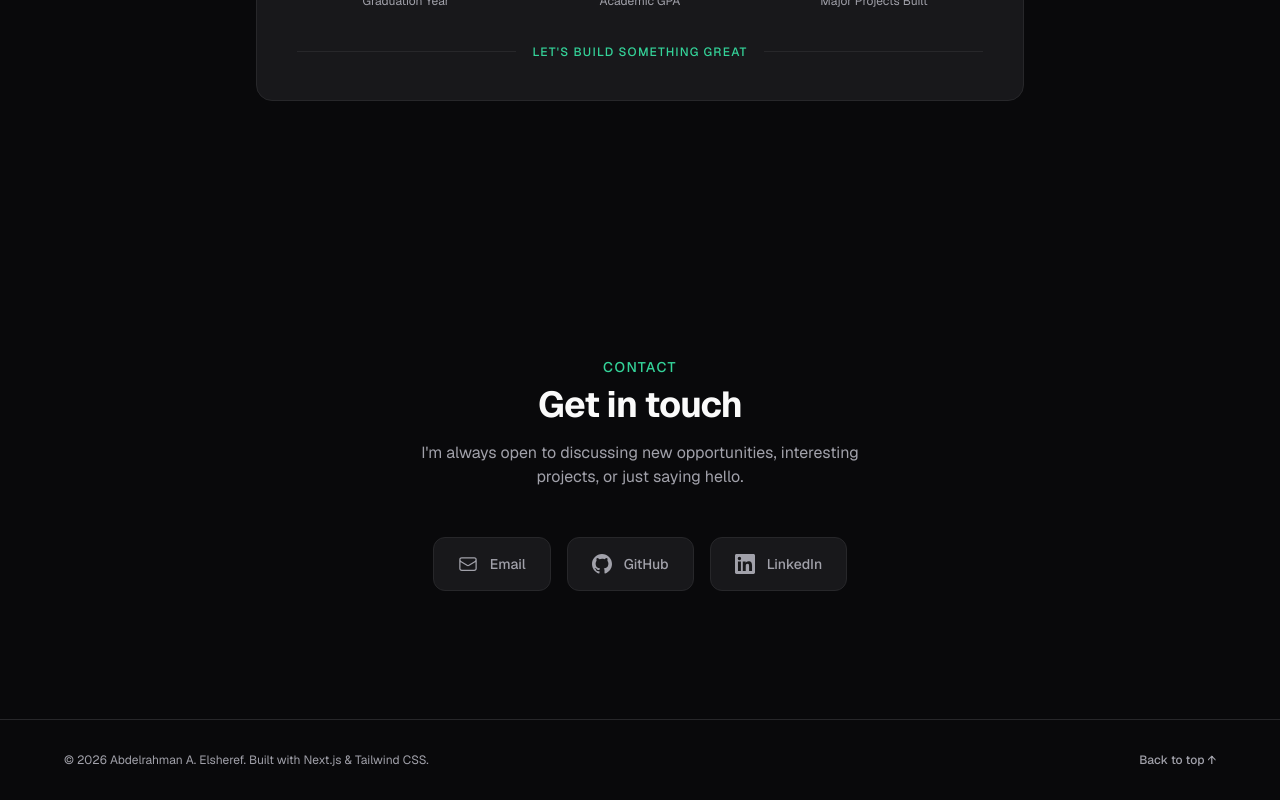
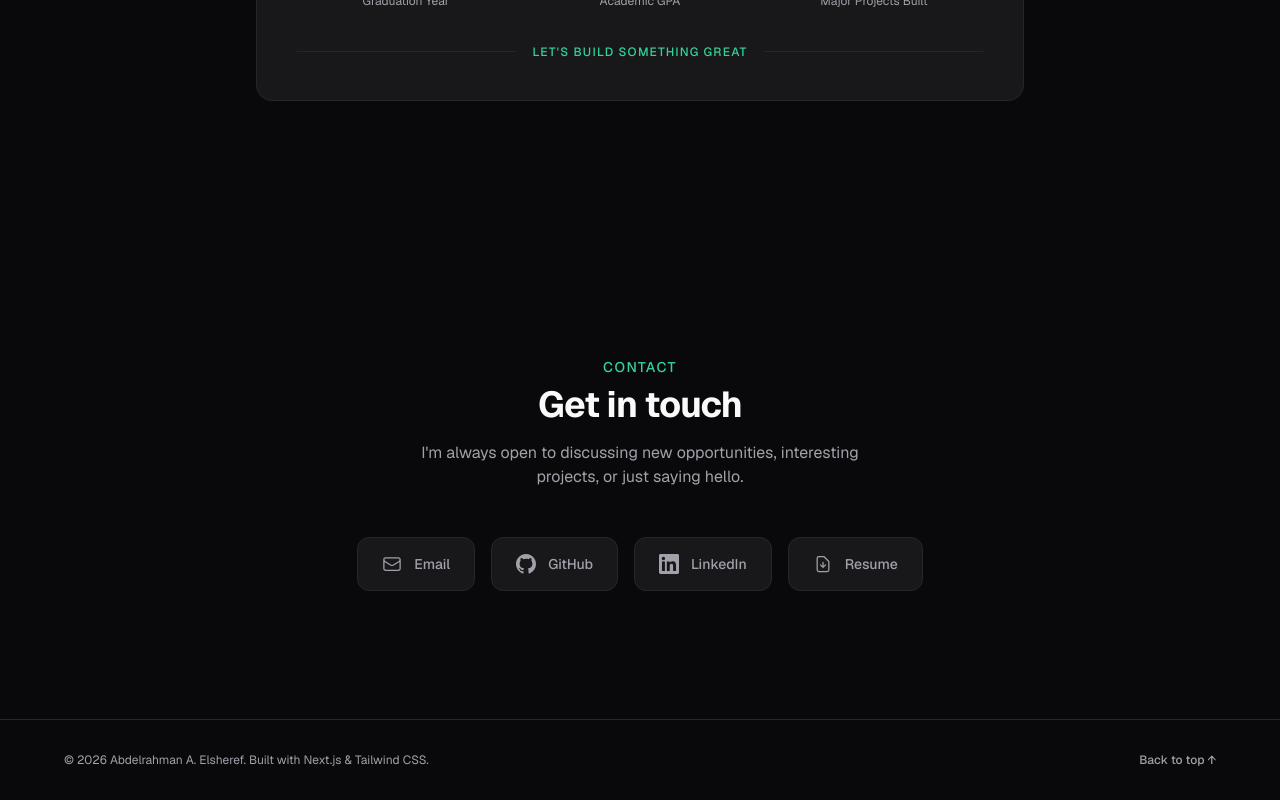
Before and after one commit to Abdoae35/Portfolio, a Next.js app: page / in a window 1280 px wide. Shown: the part 5666-6466 px from the top of the page. Built offline with nearby package versions, Linux system fonts and the light colour scheme.

Commit message:
feat: add downloadable resume support to contact section and hero component

```diff
--- a/src/components/Contact.tsx
+++ b/src/components/Contact.tsx
@@ -35,6 +35,23 @@ const ICONS: Record<string, React.ReactNode> = {
       <path d="M20.447 20.452h-3.554v-5.569c0-1.328-.027-3.037-1.852-3.037-1.853 0-2.136 1.445-2.136 2.939v5.667H9.351V9h3.414v1.561h.046c.477-.9 1.637-1.85 3.37-1.85 3.601 0 4.267 2.37 4.267 5.455v6.286zM5.337 7.433a2.062 2.062 0 01-2.063-2.065 2.064 2.064 0 112.063 2.065zm1.782 13.019H3.555V9h3.564v11.452zM22.225 0H1.771C.792 0 0 .774 0 1.729v20.542C0 23.227.792 24 1.771 24h20.451C23.2 24 24 23.227 24 22.271V1.729C24 .774 23.2 0 22.222 0h.003z" />
     </svg>
   ),
+  Resume: (
+    <svg
+      xmlns="http://www.w3.org/2000/svg"
+      className="h-5 w-5"
+      fill="none"
+      viewBox="0 0 24 24"
+      stroke="currentColor"
+      strokeWidth={1.5}
+      aria-hidden="true"
+    >
+      <path
+        strokeLinecap="round"
+        strokeLinejoin="round"
+        d="M12 10v6m0 0l-3-3m3 3l3-3m2 8H7a2 2 0 01-2-2V5a2 2 0 012-2h5.586a1 1 0 01.707.293l5.414 5.414a1 1 0 01.293.707V19a2 2 0 01-2 2z"
+      />
+    </svg>
+  ),
 };
 
 /**
@@ -67,6 +84,7 @@ export default function Contact() {
               <a
                 key={link.label}
                 href={link.href}
+                download={link.download}
                 target={link.href.startsWith("mailto:") ? undefined : "_blank"}
                 rel={
                   link.href.startsWith("mailto:")
--- a/src/components/Hero.tsx
+++ b/src/components/Hero.tsx
@@ -94,7 +94,9 @@ export default function Hero() {
           {/* Resume download */}
           <a
             href={RESUME_URL}
-            download
+            download="Abdelrahman_A_Elsheref_CV.pdf"
+            target="_blank"
+            rel="noopener noreferrer"
             className="inline-flex items-center gap-2 rounded-lg border border-[var(--border)] bg-[var(--surface)] px-6 py-3 text-sm font-medium text-[var(--foreground)] transition-colors hover:border-[var(--accent)] hover:text-[var(--accent)]"
           >
             <svg
--- a/src/data/portfolio.ts
+++ b/src/data/portfolio.ts
@@ -302,6 +302,7 @@ export interface SocialLink {
   label: string;
   href: string;
   ariaLabel: string;
+  download?: string;
 }
 
 export const SOCIAL_LINKS: SocialLink[] = [
@@ -320,6 +321,12 @@ export const SOCIAL_LINKS: SocialLink[] = [
     href: PERSONAL.linkedin,
     ariaLabel: "View Abdelrahman's LinkedIn profile",
   },
+  {
+    label: "Resume",
+    href: PERSONAL.resumeUrl,
+    ariaLabel: "Download Abdelrahman's CV PDF",
+    download: "Abdelrahman_A_Elsheref_CV.pdf",
+  },
 ];
 
 export const RESUME_URL = PERSONAL.resumeUrl;
```
Also changed, not shown: 2 other files (tests, documents, lock files or other folders).
